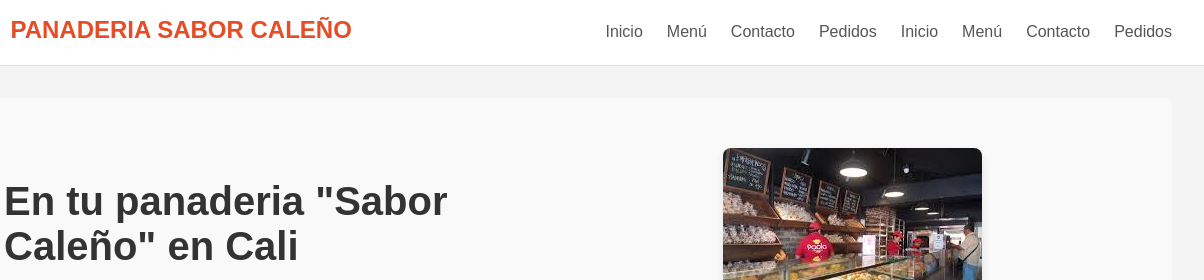
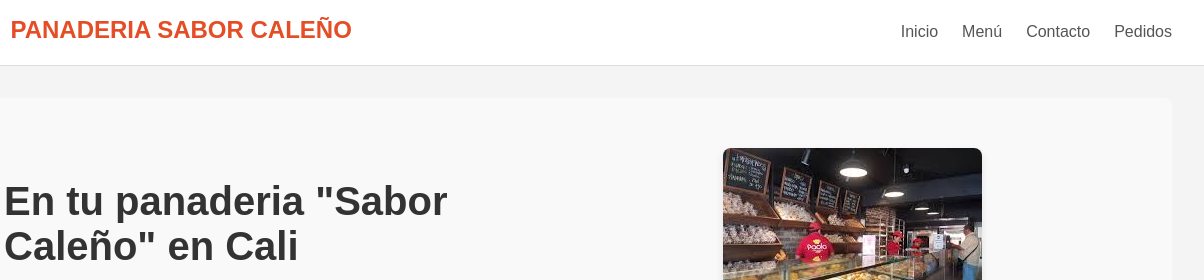
Before and after one commit to HilanAlegria/PanaderiaSC, a plain HTML site: page index.html in a window 1280 px wide. Shown: the top 280 px of the page, 76-1280 px from the left. Drawn offline with Linux system fonts and the light colour scheme.

Commit message:
Update index.html

```diff
--- a/index.html
+++ b/index.html
@@ -49,10 +49,6 @@
          </div>
          <nav>
              <ul>
-                 <li><a href="/">Inicio</a></li>
-                 <li><a href="/menu.html" target="_blank">Menú</a></li>
-                 <li><a href="/contacto.html">Contacto</a></li>
-                 <li><a href="/pedidos.html">Pedidos</a></li>
                  <li><a href="/PanaderiaSC">Inicio</a></li>
                  <li><a href="/PanaderiaSC/menu.html" target="_blank">Menú</a></li>
                  <li><a href="/PanaderiaSC/contacto.html">Contacto</a></li>
```
